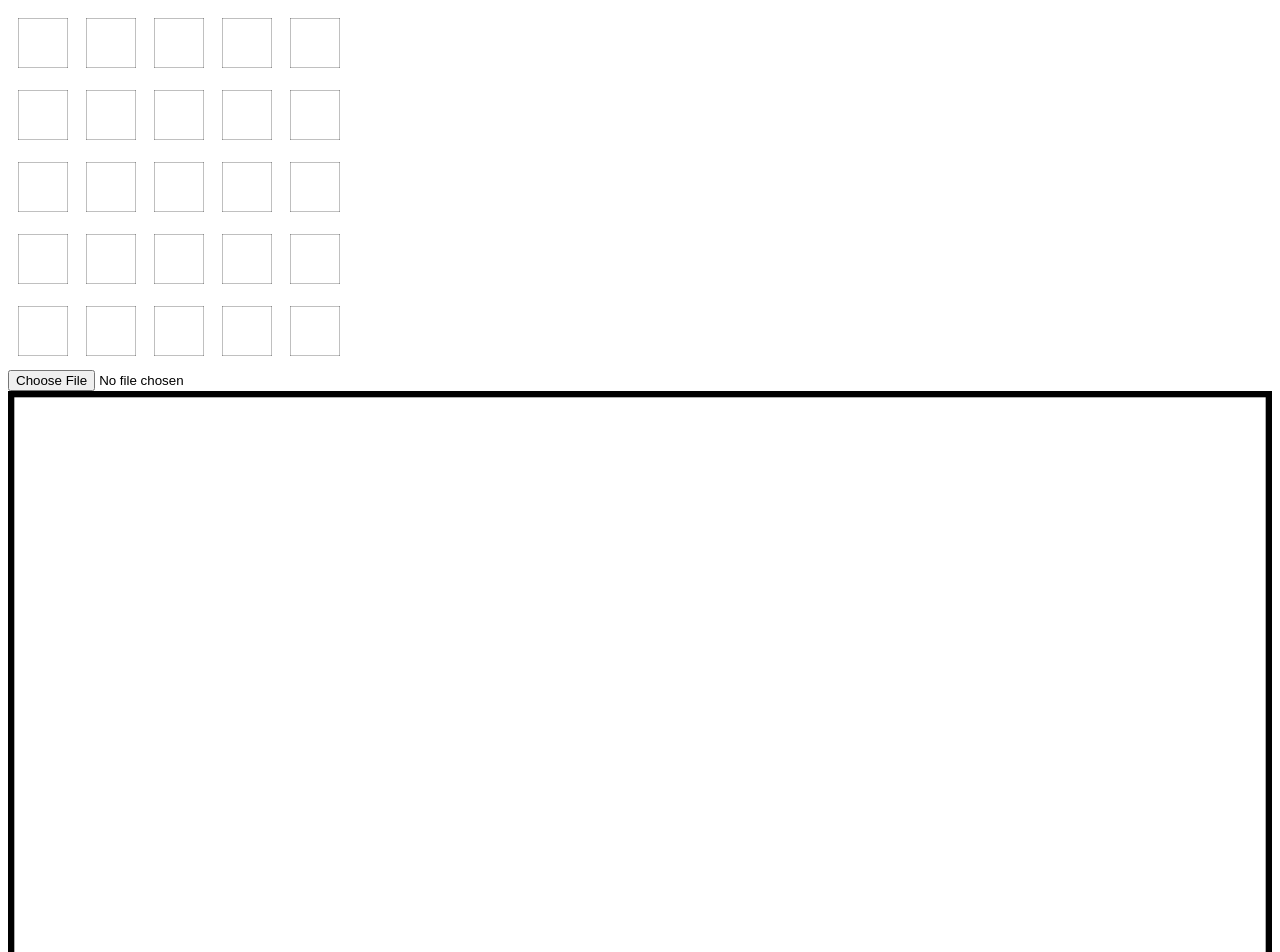
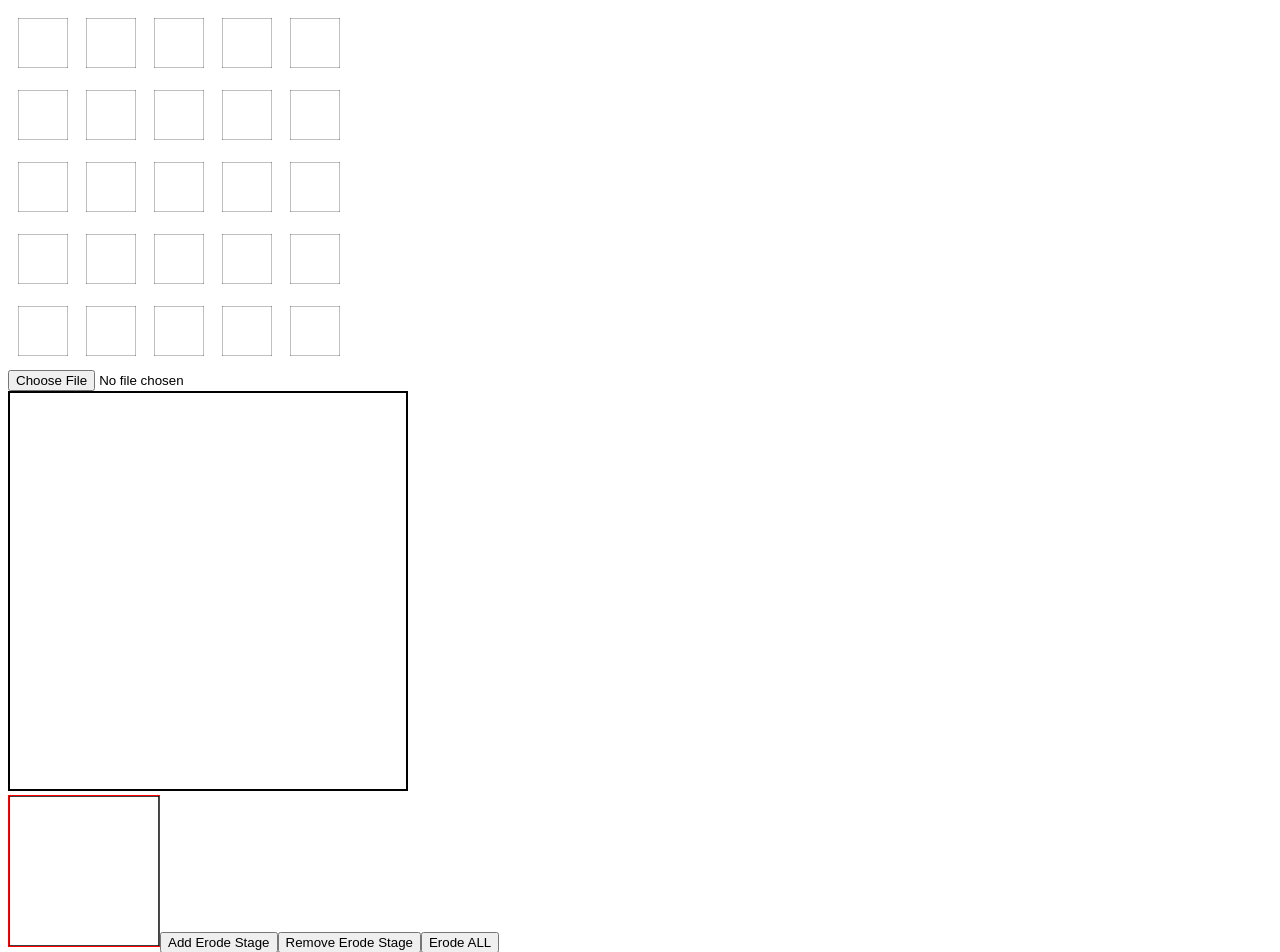
Before and after one commit to Zakgriffin/Gizmo, a React (Create React App) app: page / in a window 1280 px wide. Shown: the top 952 px of the page. Built offline with nearby package versions, Linux system fonts and the light colour scheme.

Commit message:
really slow and coded badly, but things kinda work

```diff
--- a/src/App.tsx
+++ b/src/App.tsx
@@ -3,6 +3,7 @@ import ToolGrid, { ToolGridData, initTools} from './components/ToolGrid'
 import PackUpload from './components/PackUpload'
 import PixelDisplay from './components/PixelDisplay'
 import { PixelImage } from './PixelLogicInterfaces'
+import ErodeViewer from './components/ErodeViewer'
 
 export default function App() {
     const [tools, setTools] = useState<ToolGridData>(initTools)
@@ -12,7 +13,8 @@ export default function App() {
         <ToolGrid {...{tools, setCurrentTool}}/>
         <PackUpload {...{tools, setTools}}/>
         <div>
-            <PixelDisplay imageData={currentTool}/>
+            <PixelDisplay imageData={currentTool} style={{width: 400}}/>
         </div>
+        <ErodeViewer currentImage={currentTool}/>
     </>
 }
--- /dev/null
+++ b/src/components/ErodeViewer.tsx
@@ -0,0 +1,60 @@
+import React, { useState, useEffect } from 'react'
+import { PixelImage } from '../PixelLogicInterfaces'
+import PixelDisplay from './PixelDisplay'
+import { erode } from '../PixelLogic'
+
+interface ErodeViewerProps {
+    currentImage: PixelImage | undefined
+}
+
+export default function ErodeViewer({currentImage}: ErodeViewerProps) {
+    const [erodeStages, setErodeStages] = useState<(PixelImage | undefined)[]>([undefined])
+
+    useEffect(() => {
+        setErodeStages(Array(erodeStages.length).fill(currentImage))
+    }, [currentImage])
+
+    const addErodeStage = () => {
+        setErodeStages([...erodeStages, undefined])
+    }
+    const removeErodeStage = () => {
+        setErodeStages(erodeStages.slice(1))
+    }
+    const erodeAll = () => {
+        let first = erodeStages[0]
+        if(!first) return
+        let newEroded = [first]
+
+        for(let i = 1; i <= erodeStages.length; i++) {
+            let toErode = newEroded[i - 1]
+            if(!toErode) break
+            let eroded = erode(toErode, {
+                areaOfInfluence: 3,
+                percentToRemain: 1,
+                //carryEdgeColor: true,
+                randomSurviveChance: 0.9,
+                circular: true
+            })
+            newEroded[i] = eroded
+        }
+        console.log(newEroded)
+        setErodeStages(newEroded)
+    }
+
+    return <>
+        {
+            erodeStages?.map((erodeStage, i) =>
+                <PixelDisplay key={i} imageData={erodeStage} style={{border: 'red 1px solid', width: 150}}/>
+            )
+        }
+        <button
+            onClick={addErodeStage}
+        >Add Erode Stage</button>
+        <button
+            onClick={removeErodeStage}
+        >Remove Erode Stage</button>
+        <button
+            onClick={erodeAll}
+        >Erode ALL</button>
+    </>
+}
```
